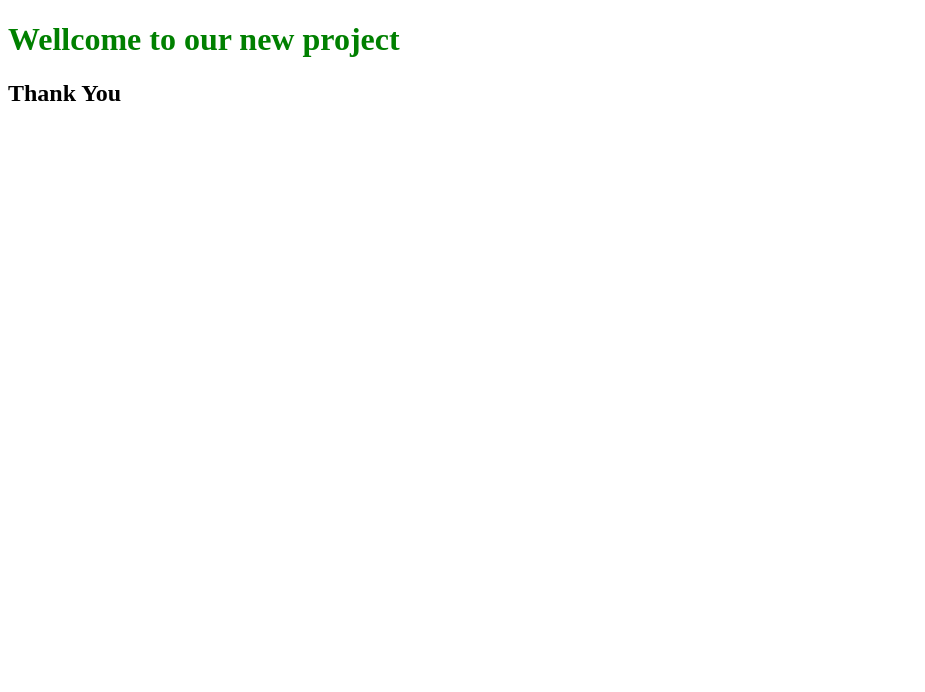
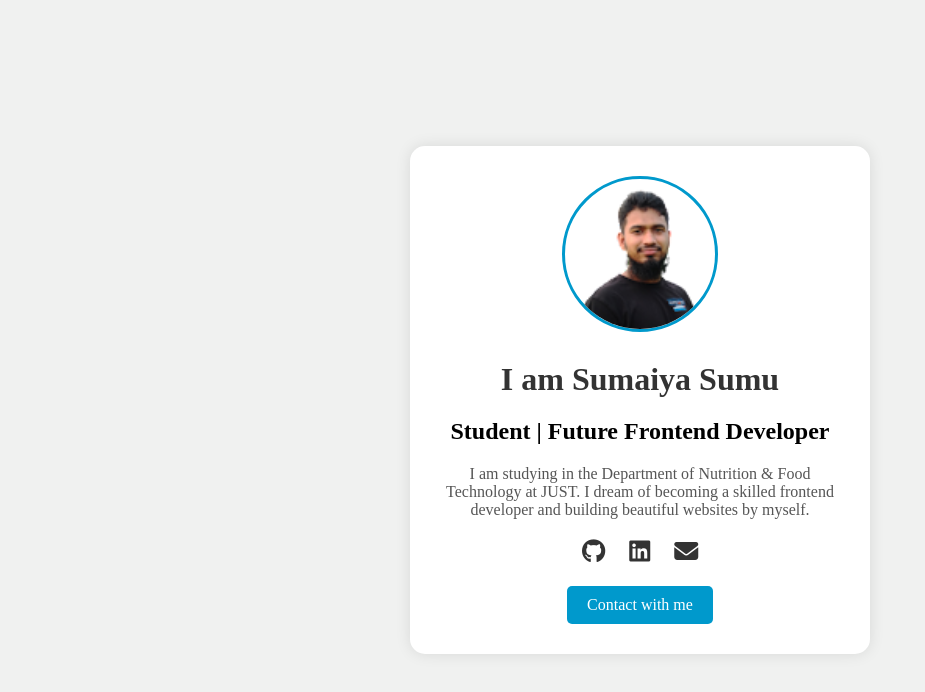
Before and after one commit to SumaiyaRabin/first-project, a plain HTML site: page index.html in a window 1280 px wide. Shown: the whole page, without its empty margins (0-925 px from the left). Drawn offline with Linux system fonts and the light colour scheme.

Commit message:
Add index.html and other files

```diff
--- a/index.html
+++ b/index.html
@@ -3,16 +3,95 @@
 <head>
     <meta charset="UTF-8">
     <meta name="viewport" content="width=device-width, initial-scale=1.0">
-    <title>my first project</title>
-    <style>
-        .title {
-            color: green;
-        }
-    </style>
+    <title>Sumu's Profile</title>
+    <script src="https://kit.fontawesome.com/ao765399.js" crossorigim="anonymous"></script>
+<!-- Internal CSS -->
+ <style>
+    body {
+        front-family: Arial, sans-serif;
+        background-color: #f0f1f0f8;
+        margin: 0;
+        padding: 0;
+        display: flex;
+        justify-content: center;
+        align-items: center;
+        min-height: 100vh;
+    }
+
+    .container {
+  background-color: #fff;
+  padding: 30px;
+  border-radius: 15px;
+  text-align: center;
+  box-shadow: 0 0 15px rgba(0,0,0,0.1);
+  width: 90%;
+  max-width: 400px;
+}
+
+.profile-pic {
+  width: 150px;
+  height: 150px;
+  border-radius: 50%;
+  object-fit: cover;
+  margin-bottom: 15px;
+  border: 3px solid #0099cc;
+}
+
+h1 {
+  color: #333;
+  margin: 10px 0;
+}
+
+p {
+  color: #555;
+  font-size: 16px;
+  margin-bottom: 20px;
+}
+
+.icons a {
+  margin: 0 10px;
+  font-size: 24px;
+  color: #333;
+  text-decoration: none;
+  transition: color 0.3s ease;
+}
+
+.icons a:hover {
+  color: #0099cc;
+}
+
+.btn {
+  display: inline-block;
+  margin-top: 20px;
+  padding: 10px 20px;
+  background-color: #0099cc;
+  color: white;
+  text-decoration: none;
+  border-radius: 5px;
+}
+
+  </style>
+
+  <!-- Font Awesome icons -->
+  <script src="https://kit.fontawesome.com/a076d05399.js" crossorigin="anonymous"></script>
 </head>
 <body>
-    <h1 class="title">Wellcome to our new project</h1>
-<h2> Thank You</h2>
+  <div class="container">
+    <img src="images/mypic.jpg" alt="Sumaiya Sumu" class="profile-pic" />
 
+    <h1>I am Sumaiya Sumu</h1>
+    <h2>Student | Future Frontend Developer</h2>
+
+    <p>I am studying in the Department of Nutrition & Food Technology at JUST.
+       I dream of becoming a skilled frontend developer and building beautiful websites by myself.</p>
+
+    <div class="icons">
+      <a href="https://github.com/sumaiya Rabin" target="_blank"><i class="fab fa-github"></i></a>
+      <a href="https://linkedin.com/in/Sumaiya Shemla" target="_blank"><i class="fab fa-linkedin"></i></a>
+      <a href="mailto:sumaiyamst165@gmail.com"><i class="fas fa-envelope"></i></a>
+    </div>
+
+    <a href="#" class="btn">Contact with me</a>
+  </div>
 </body>
 </html>
```
Also changed, not shown: images/mypic.jpg (added), style.css (added), 1 other file.
